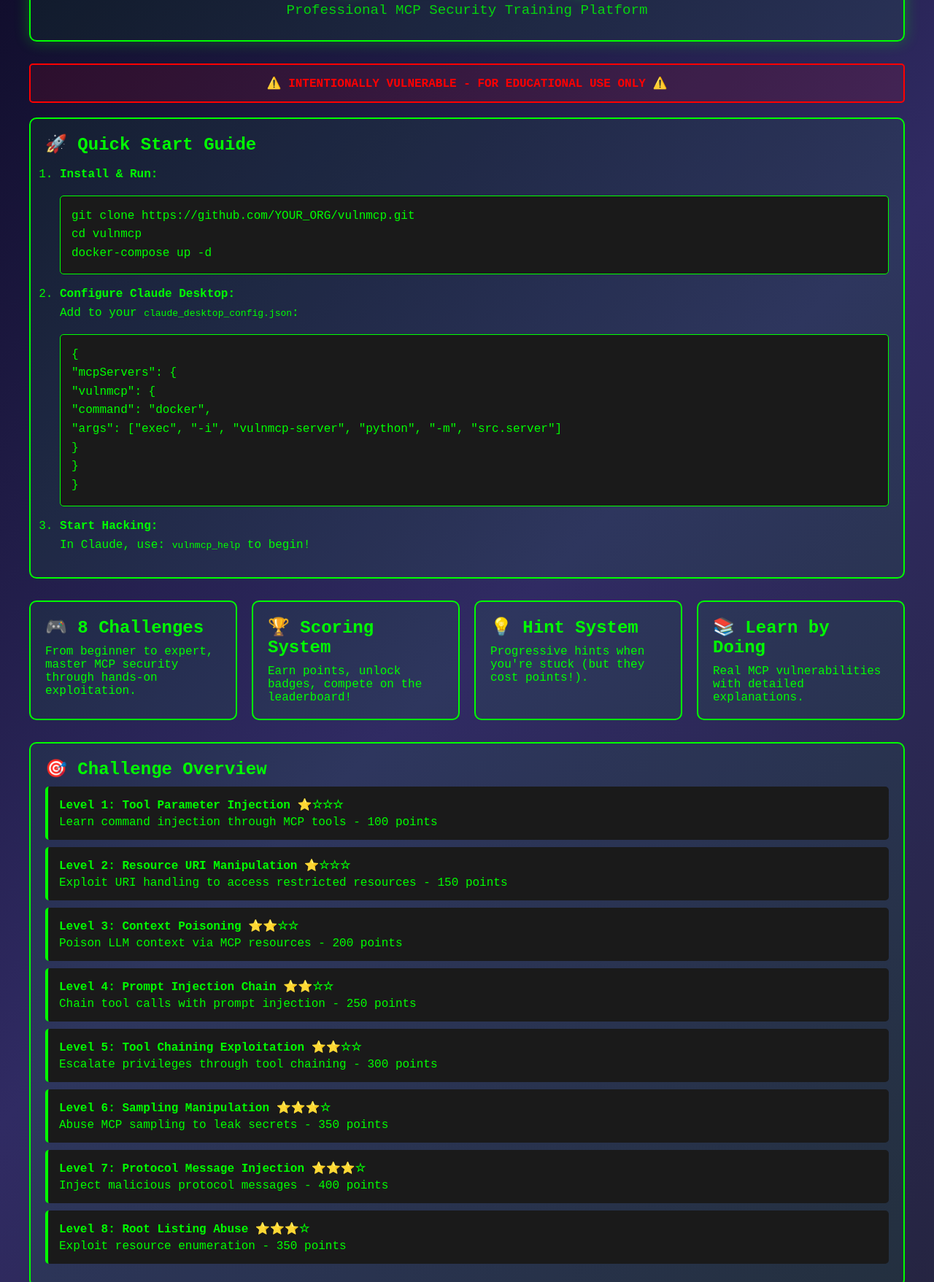
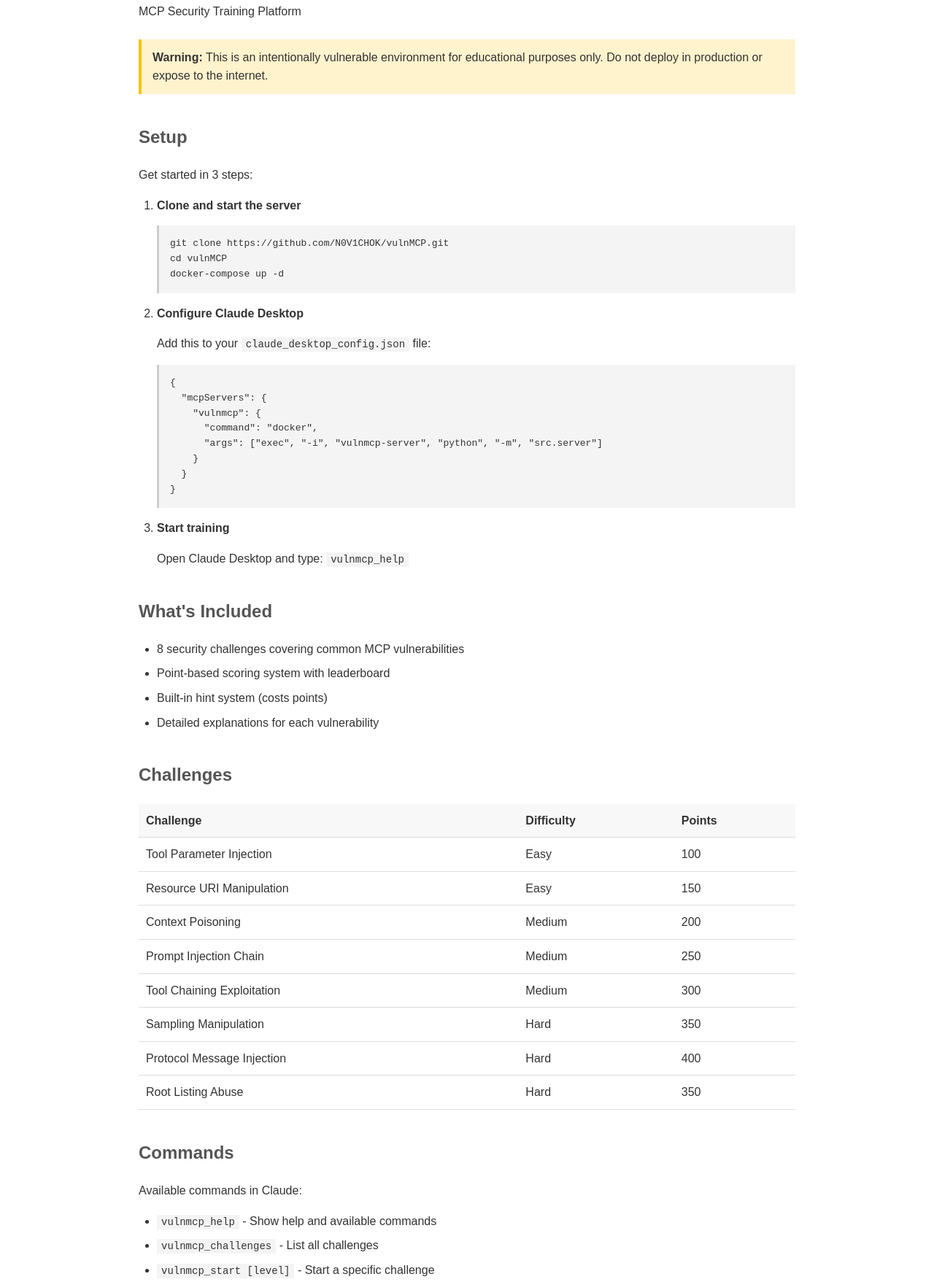
Before and after one commit to N0V1CHOK/vulnMCP, a website: page web-interface/index.html in a window 1280 px wide. Shown: the part 117-1874 px from the top of the page at 73% size. Drawn offline with Linux system fonts and the light colour scheme.

Commit message:
minor changes

```diff
--- a/web-interface/index.html
+++ b/web-interface/index.html
@@ -3,267 +3,225 @@
 <head>
     <meta charset="UTF-8">
     <meta name="viewport" content="width=device-width, initial-scale=1.0">
-    <title>VulnMCP - MCP Security Training</title>
+    <title>VulnMCP</title>
     <style>
-        * {
-            margin: 0;
-            padding: 0;
-            box-sizing: border-box;
+        body {
+            font-family: Arial, sans-serif;
+            max-width: 900px;
+            margin: 40px auto;
+            padding: 0 20px;
+            background: #fff;
+            color: #333;
+            line-height: 1.6;
         }
 
-        body {
-            font-family: 'Courier New', monospace;
-            background: linear-gradient(135deg, #0f0c29, #302b63, #24243e);
-            color: #00ff00;
-            min-height: 100vh;
-            padding: 20px;
-        }
-
-        .container {
-            max-width: 1200px;
-            margin: 0 auto;
-        }
-
-        .header {
-            text-align: center;
-            padding: 30px;
-            border: 2px solid #00ff00;
-            border-radius: 10px;
-            background: rgba(0, 255, 0, 0.05);
-            margin-bottom: 30px;
-            box-shadow: 0 0 20px rgba(0, 255, 0, 0.3);
-        }
-
-        .header h1 {
-            font-size: 3em;
-            text-shadow: 0 0 10px #00ff00;
+        h1 {
+            border-bottom: 3px solid #333;
+            padding-bottom: 10px;
             margin-bottom: 10px;
         }
 
-        .header p {
-            font-size: 1.2em;
-            opacity: 0.8;
+        h2 {
+            margin-top: 40px;
+            color: #555;
         }
 
         .warning {
-            background: rgba(255, 0, 0, 0.1);
-            border: 2px solid #ff0000;
-            color: #ff0000;
+            background: #fff3cd;
+            border-left: 4px solid #ffc107;
+            padding: 12px 15px;
+            margin: 25px 0;
+        }
+
+        pre {
+            background: #f4f4f4;
             padding: 15px;
-            border-radius: 5px;
+            border-left: 3px solid #ccc;
+            overflow-x: auto;
+            margin: 15px 0;
+        }
+
+        code {
+            background: #f4f4f4;
+            padding: 2px 6px;
+            font-size: 14px;
+        }
+
+        pre code {
+            background: none;
+            padding: 0;
+        }
+
+        ul, ol {
+            margin: 15px 0;
+            padding-left: 25px;
+        }
+
+        li {
+            margin: 8px 0;
+        }
+
+        table {
+            width: 100%;
+            border-collapse: collapse;
             margin: 20px 0;
-            text-align: center;
+        }
+
+        th, td {
+            text-align: left;
+            padding: 10px;
+            border-bottom: 1px solid #ddd;
+        }
+
+        th {
+            background: #f8f8f8;
             font-weight: bold;
         }
 
-        .instructions {
-            background: rgba(0, 255, 0, 0.05);
-            border: 2px solid #00ff00;
-            padding: 20px;
-            border-radius: 10px;
-            margin: 20px 0;
+        hr {
+            border: none;
+            border-top: 1px solid #ddd;
+            margin: 40px 0;
         }
 
-        .instructions h2 {
-            color: #00ff00;
-            margin-bottom: 15px;
+        footer {
+            margin-top: 60px;
+            padding-top: 20px;
+            border-top: 1px solid #ddd;
+            color: #777;
+            font-size: 14px;
         }
 
-        .instructions ol {
-            margin-left: 20px;
-        }
-
-        .instructions li {
-            margin: 10px 0;
-            line-height: 1.6;
-        }
-
-        .setup-code {
-            background: #1a1a1a;
-            border: 1px solid #00ff00;
-            padding: 15px;
-            border-radius: 5px;
-            margin: 15px 0;
-            overflow-x: auto;
-        }
-
-        .setup-code code {
-            color: #00ff00;
-            font-family: 'Courier New', monospace;
-        }
-
-        .features {
-            display: grid;
-            grid-template-columns: repeat(auto-fit, minmax(250px, 1fr));
-            gap: 20px;
-            margin: 30px 0;
-        }
-
-        .feature {
-            background: rgba(0, 255, 0, 0.05);
-            border: 2px solid #00ff00;
-            padding: 20px;
-            border-radius: 10px;
-            transition: all 0.3s;
-        }
-
-        .feature:hover {
-            transform: translateY(-5px);
-            box-shadow: 0 5px 20px rgba(0, 255, 0, 0.3);
-        }
-
-        .feature h3 {
-            margin-bottom: 10px;
-            font-size: 1.5em;
-        }
-
-        .challenges {
-            background: rgba(0, 255, 0, 0.05);
-            border: 2px solid #00ff00;
-            padding: 20px;
-            border-radius: 10px;
-            margin: 30px 0;
-        }
-
-        .challenge-item {
-            background: #1a1a1a;
-            border-left: 4px solid #00ff00;
-            padding: 15px;
-            margin: 10px 0;
-            border-radius: 5px;
-        }
-
-        .challenge-item h4 {
-            color: #00ff00;
-            margin-bottom: 5px;
-        }
-
-        .footer {
-            text-align: center;
-            margin-top: 50px;
-            padding: 20px;
-            border-top: 2px solid #00ff00;
-            opacity: 0.7;
-        }
-
-        @keyframes glow {
-            0% { text-shadow: 0 0 5px #00ff00; }
-            50% { text-shadow: 0 0 20px #00ff00; }
-            100% { text-shadow: 0 0 5px #00ff00; }
-        }
-
-        .glow {
-            animation: glow 2s infinite;
+        a {
+            color: #0066cc;
         }
     </style>
 </head>
 <body>
-    <div class="container">
-        <div class="header">
-            <h1 class="glow">🎯 VulnMCP 🎯</h1>
-            <p>Professional MCP Security Training Platform</p>
-        </div>
+    <h1>VulnMCP</h1>
+    <p>MCP Security Training Platform</p>
 
-        <div class="warning">
-            ⚠️ INTENTIONALLY VULNERABLE - FOR EDUCATIONAL USE ONLY ⚠️
-        </div>
+    <div class="warning">
+        <strong>Warning:</strong> This is an intentionally vulnerable environment for educational purposes only. Do not deploy in production or expose to the internet.
+    </div>
 
-        <div class="instructions">
-            <h2>🚀 Quick Start Guide</h2>
-            <ol>
-                <li><strong>Install & Run:</strong>
-                    <div class="setup-code">
-                        <code>git clone https://github.com/YOUR_ORG/vulnmcp.git<br>
-cd vulnmcp<br>
-docker-compose up -d</code>
-                    </div>
-                </li>
-                <li><strong>Configure Claude Desktop:</strong>
-                    <p>Add to your <code>claude_desktop_config.json</code>:</p>
-                    <div class="setup-code">
-                        <code>{<br>
-  "mcpServers": {<br>
-    "vulnmcp": {<br>
-      "command": "docker",<br>
-      "args": ["exec", "-i", "vulnmcp-server", "python", "-m", "src.server"]<br>
-    }<br>
-  }<br>
-}</code>
-                    </div>
-                </li>
-                <li><strong>Start Hacking:</strong>
-                    <p>In Claude, use: <code>vulnmcp_help</code> to begin!</p>
-                </li>
-            </ol>
-        </div>
+    <h2>Setup</h2>
+    <p>Get started in 3 steps:</p>
 
-        <div class="features">
-            <div class="feature">
-                <h3>🎮 8 Challenges</h3>
-                <p>From beginner to expert, master MCP security through hands-on exploitation.</p>
-            </div>
-            <div class="feature">
-                <h3>🏆 Scoring System</h3>
-                <p>Earn points, unlock badges, compete on the leaderboard!</p>
-            </div>
-            <div class="feature">
-                <h3>💡 Hint System</h3>
-                <p>Progressive hints when you're stuck (but they cost points!).</p>
-            </div>
-            <div class="feature">
-                <h3>📚 Learn by Doing</h3>
-                <p>Real MCP vulnerabilities with detailed explanations.</p>
-            </div>
-        </div>
+    <ol>
+        <li>
+            <strong>Clone and start the server</strong>
+            <pre>git clone https://github.com/N0V1CHOK/vulnMCP.git
+cd vulnMCP
+docker-compose up -d</pre>
+        </li>
+        <li>
+            <strong>Configure Claude Desktop</strong>
+            <p>Add this to your <code>claude_desktop_config.json</code> file:</p>
+            <pre>{
+  "mcpServers": {
+    "vulnmcp": {
+      "command": "docker",
+      "args": ["exec", "-i", "vulnmcp-server", "python", "-m", "src.server"]
+    }
+  }
+}</pre>
+        </li>
+        <li>
+            <strong>Start training</strong>
+            <p>Open Claude Desktop and type: <code>vulnmcp_help</code></p>
+        </li>
+    </ol>
 
-        <div class="challenges">
-            <h2>🎯 Challenge Overview</h2>
+    <h2>What's Included</h2>
+    <ul>
+        <li>8 security challenges covering common MCP vulnerabilities</li>
+        <li>Point-based scoring system with leaderboard</li>
+        <li>Built-in hint system (costs points)</li>
+        <li>Detailed explanations for each vulnerability</li>
+    </ul>
 
-            <div class="challenge-item">
-                <h4>Level 1: Tool Parameter Injection ⭐☆☆☆</h4>
-                <p>Learn command injection through MCP tools - 100 points</p>
-            </div>
+    <h2>Challenges</h2>
+    <table>
+        <tr>
+            <th>Challenge</th>
+            <th>Difficulty</th>
+            <th>Points</th>
+        </tr>
+        <tr>
+            <td>Tool Parameter Injection</td>
+            <td>Easy</td>
+            <td>100</td>
+        </tr>
+        <tr>
+            <td>Resource URI Manipulation</td>
+            <td>Easy</td>
+            <td>150</td>
+        </tr>
+        <tr>
+            <td>Context Poisoning</td>
+            <td>Medium</td>
+            <td>200</td>
+        </tr>
+        <tr>
+            <td>Prompt Injection Chain</td>
+            <td>Medium</td>
+            <td>250</td>
+        </tr>
+        <tr>
+            <td>Tool Chaining Exploitation</td>
+            <td>Medium</td>
+            <td>300</td>
+        </tr>
+        <tr>
+            <td>Sampling Manipulation</td>
+            <td>Hard</td>
+            <td>350</td>
+        </tr>
+        <tr>
+            <td>Protocol Message Injection</td>
+            <td>Hard</td>
+            <td>400</td>
+        </tr>
+        <tr>
+            <td>Root Listing Abuse</td>
+            <td>Hard</td>
+            <td>350</td>
+        </tr>
+    </table>
 
-            <div class="challenge-item">
-                <h4>Level 2: Resource URI Manipulation ⭐☆☆☆</h4>
-                <p>Exploit URI handling to access restricted resources - 150 points</p>
-            </div>
+    <h2>Commands</h2>
+    <p>Available commands in Claude:</p>
+    <ul>
+        <li><code>vulnmcp_help</code> - Show help and available commands</li>
+        <li><code>vulnmcp_challenges</code> - List all challenges</li>
+        <li><code>vulnmcp_start [level]</code> - Start a specific challenge</li>
+        <li><code>vulnmcp_hint</code> - Get a hint for current challenge</li>
+        <li><code>vulnmcp_submit [flag]</code> - Submit a flag</li>
+        <li><code>vulnmcp_leaderboard</code> - View the leaderboard</li>
+    </ul>
 
-            <div class="challenge-item">
-                <h4>Level 3: Context Poisoning ⭐⭐☆☆</h4>
-                <p>Poison LLM context via MCP resources - 200 points</p>
-            </div>
+    <hr>
 
-            <div class="challenge-item">
-                <h4>Level 4: Prompt Injection Chain ⭐⭐☆☆</h4>
-                <p>Chain tool calls with prompt injection - 250 points</p>
-            </div>
+    <h2>Requirements</h2>
+    <ul>
+        <li>Docker and Docker Compose</li>
+        <li>Claude Desktop (for MCP integration)</li>
+        <li>Basic understanding of security concepts</li>
+    </ul>
 
-            <div class="challenge-item">
-                <h4>Level 5: Tool Chaining Exploitation ⭐⭐☆☆</h4>
-                <p>Escalate privileges through tool chaining - 300 points</p>
-            </div>
+    <h2>Troubleshooting</h2>
+    <p>If you run into issues:</p>
+    <ul>
+        <li>Check that Docker containers are running: <code>docker-compose ps</code></li>
+        <li>View logs: <code>docker-compose logs -f</code></li>
+        <li>Restart containers: <code>docker-compose restart</code></li>
+        <li>Make sure ports 8080 and others aren't in use</li>
+    </ul>
 
-            <div class="challenge-item">
-                <h4>Level 6: Sampling Manipulation ⭐⭐⭐☆</h4>
-                <p>Abuse MCP sampling to leak secrets - 350 points</p>
-            </div>
-
-            <div class="challenge-item">
-                <h4>Level 7: Protocol Message Injection ⭐⭐⭐☆</h4>
-                <p>Inject malicious protocol messages - 400 points</p>
-            </div>
-
-            <div class="challenge-item">
-                <h4>Level 8: Root Listing Abuse ⭐⭐⭐☆</h4>
-                <p>Exploit resource enumeration - 350 points</p>
-            </div>
-        </div>
-
-        <div class="footer">
-            <p>Built with ❤️ for MCP Security Education</p>
-            <p>© 2025 VulnMCP Project | MIT License</p>
-        </div>
-    </div>
+    <footer>
+        <p>VulnMCP - Educational security training platform</p>
+        <p><a href="https://github.com/N0V1CHOK/vulnMCP">GitHub Repository</a> | MIT License</p>
+    </footer>
 </body>
 </html>
```
